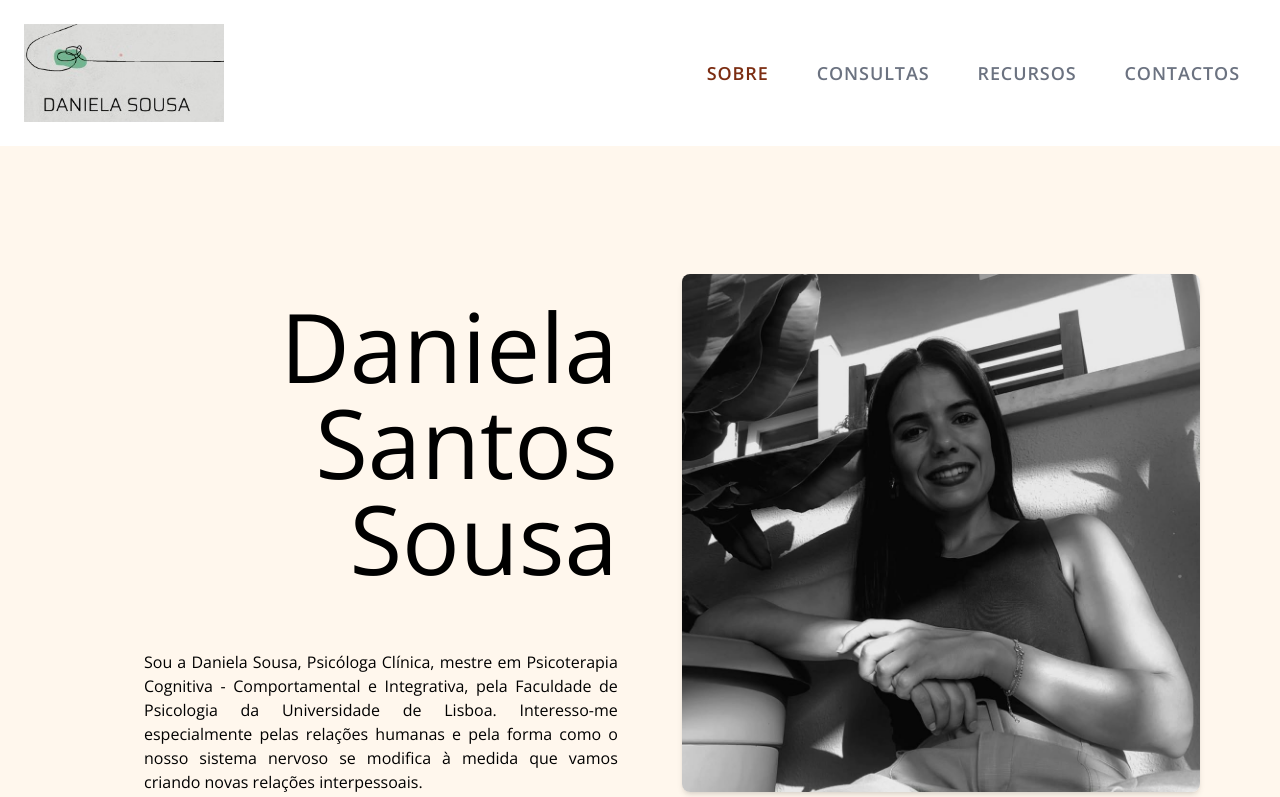
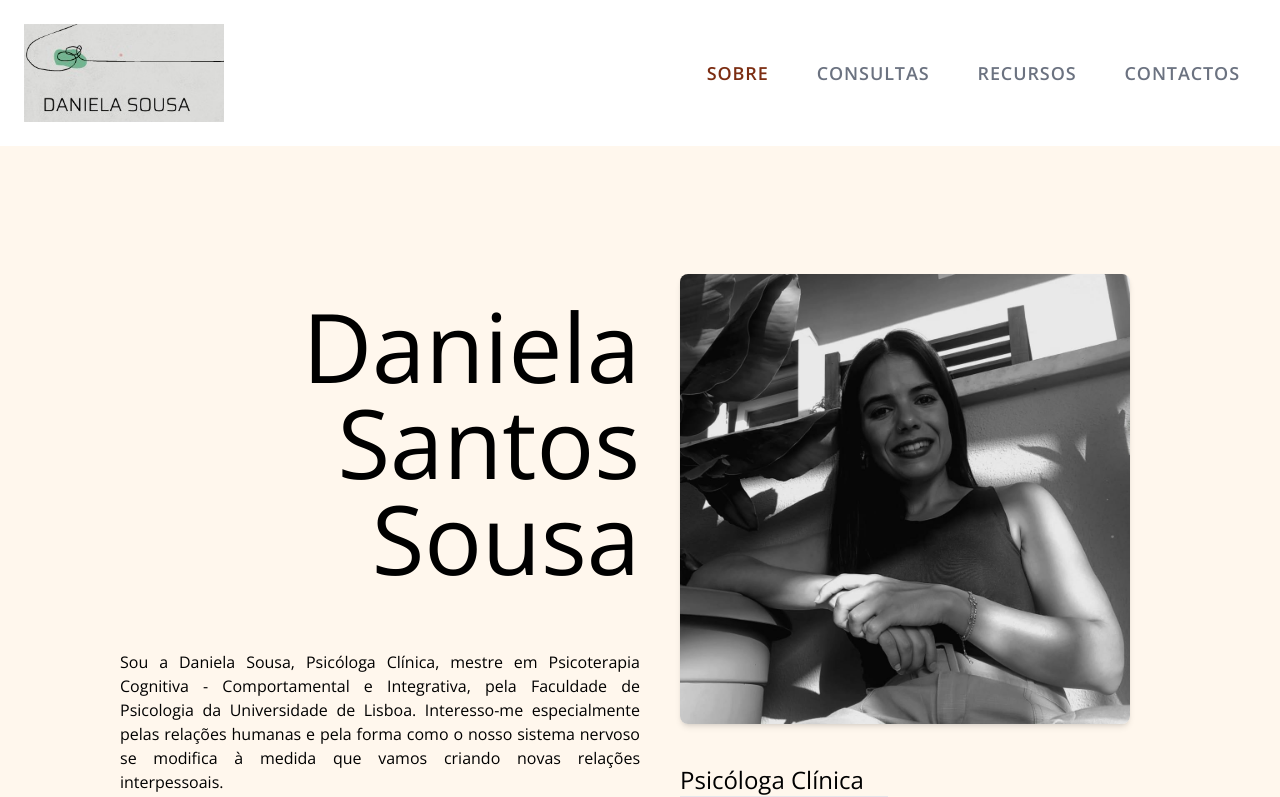
Before and after one commit to DeleteMind/site_psicologa, a Next.js app in the folder daniela-app/: page /sobre in a window 1280 px wide. Shown: the top 797 px of the page. Built offline with nearby package versions, Linux system fonts and the light colour scheme.

Commit message:
change_size_Photo

```diff
--- a/daniela-app/app/sobre/page.tsx
+++ b/daniela-app/app/sobre/page.tsx
@@ -2,10 +2,10 @@ import Image from 'next/image';
 
 export default function SobrePage() {
   return (
-    <main className="text-black text-lg flex justify-center p-4 sm:p-12 lg:mx-4 xl:mx-8">
-      <section className="flex flex-col lg:flex-row">
+    <main className="text-black text-lg flex justify-center flex-col lg:flex-row p-4 sm:p-12 lg:mx-4 xl:mx-8">
+
         {/* Title */}
-        <div className="flex flex-col text-right lg:mx-10 p-6 flex-col gap-4 sm:gap-16 lg:w-1/2 mt-20">
+        <div className="flex flex-col text-right lg:mx-10 pt-6 gap-4 sm:gap-16 lg:w-1/2 mt-20">
           <h1 className=" text-6xl lg:text-8xl ">Daniela Santos Sousa</h1>
           <div className=" text-justify text-sm sm:text-base">
             <p>Sou a Daniela Sousa, Psicóloga Clínica, mestre em Psicoterapia Cognitiva - Comportamental e Integrativa, pela Faculdade de Psicologia da Universidade de Lisboa. Interesso-me especialmente pelas relações humanas e pela forma como o nosso sistema nervoso se modifica à medida que vamos criando novas relações interpessoais.</p>
@@ -21,14 +21,14 @@ export default function SobrePage() {
             alt="Sobre"
             width={500}
             height={1080}
-            className="rounded-lg shadow-md w-full max-w-[600px] h-auto object-cover"
+            className="rounded-lg shadow-md w-full max-w-[450px] h-auto object-cover"
           />
           <div className="mt-2 space-y-2">
             <h2 className="border-b  w-52 text-xl sm:text-2xl">Psicóloga Clínica</h2>
             <p className="text-sm sm:text-base">Cédula Profissional nº26868 da Ordem dos Psicólogos Portugueses</p>
           </div>
         </section>
-      </section>
+
     </main>
   );
 }
```
